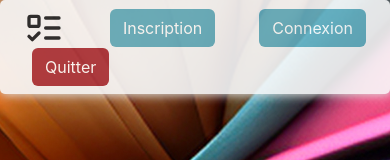
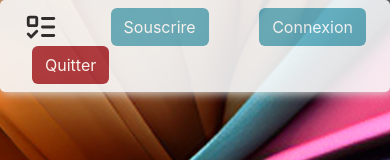
Before and after one commit to EtiennePONS/ToDoApp-Firebase, a React (Create React App) app: page / in a window 390 px wide. Shown: the top 160 px of the page. Built offline with nearby package versions, Linux system fonts and the light colour scheme; no server answers.

Commit message:
version iphone se

```diff
--- a/src/components/Navbar.css
+++ b/src/components/Navbar.css
@@ -12,7 +12,7 @@
   opacity: 90%;
 }
 .LuListTodo {
-  height: 40px;
-  width: 40px;
+  height: 34px;
+  width: 34px;
   margin-right: 10px;
 }
--- a/src/components/Navbar.js
+++ b/src/components/Navbar.js
@@ -30,7 +30,7 @@ function Navbar() {
         }}
         className="btn btn-turquoise"
       >
-        Inscription
+        Souscrire
       </button>
       <button
         onClick={() => {
```
